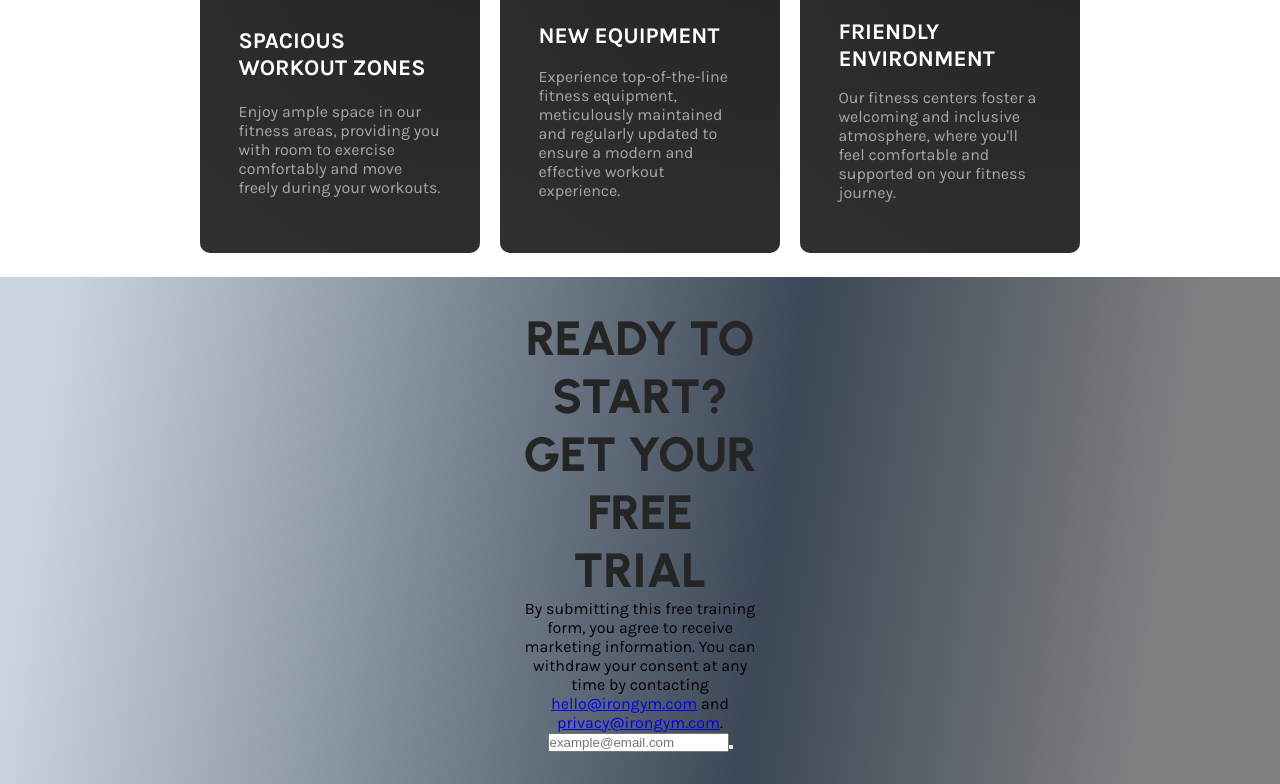
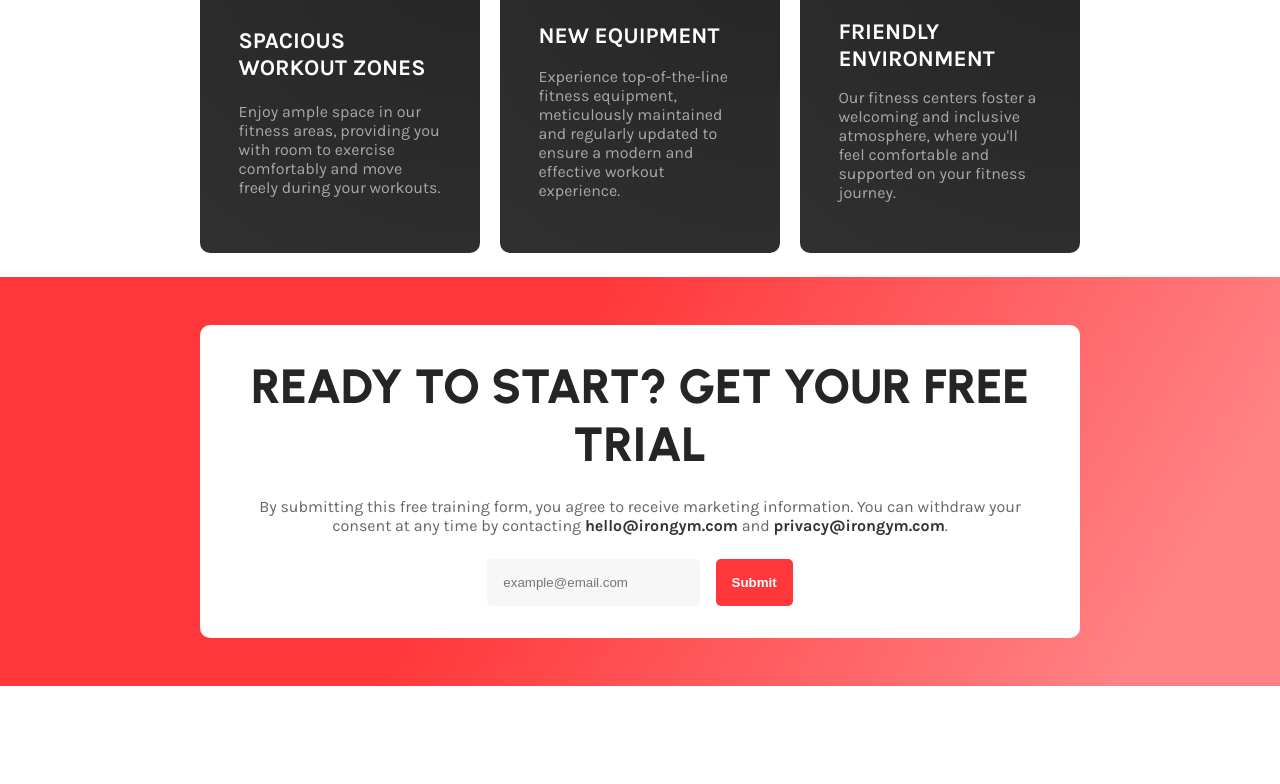
Before and after one commit to aldask/gym, a React (Create React App) app: page / in a window 1280 px wide. Shown: the part 1374-2158 px from the top of the page. After the commit the page ends 2060 px from the top, so only its background shows below. Built offline with nearby package versions, Linux system fonts and the light colour scheme.

Commit message:
Styling done

```diff
--- a/src/Components/Subscription/Styles/_subscribtion.scss
+++ /dev/null
@@ -1,18 +0,0 @@
-.subscribtion {
-  background: linear-gradient(98deg, #cad4e0 5%, #3c4857 60%, #23242493 90%);
-}
-.subscribtion__box {
-  display: flex;
-  flex-direction: column;
-  justify-content: center;
-  align-items: center;
-  text-align: center;
-  padding: 2rem 20rem;
-
-  &--title {
-    margin-bottom: 1.5rem;
-  }
-  &--text {
-    margin-bottom: 1.5rem;
-  }
-}
--- /dev/null
+++ b/src/Components/Subscription/Styles/_subscription.scss
@@ -0,0 +1,58 @@
+.subscription {
+  background: linear-gradient(120deg, #ff373a 40%, #ff8385 90%);
+  padding: 3rem 0;
+
+  .subscription__box {
+    background-color: #ffffff;
+    border-radius: 10px;
+    display: flex;
+    flex-direction: column;
+    align-items: center;
+    text-align: center;
+    padding: 2rem;
+
+    &--title {
+      margin-bottom: 1.5rem;
+      color: #333333;
+    }
+
+    &--text {
+      margin-bottom: 1.5rem;
+      color: #666666;
+
+      a {
+        font-weight: bold;
+        text-decoration: none;
+        color: #333333;
+
+        &:hover {
+          text-decoration: underline;
+        }
+      }
+    }
+
+    &--inputs {
+      display: flex;
+      align-items: center;
+
+      &--input {
+        margin-right: 1rem;
+        padding: 1rem 1.2rem 1rem 1rem;
+        border: none;
+        border-radius: 5px;
+        color: #333333;
+        background-color: #f7f7f7;
+      }
+
+      &--submit {
+        padding: 1rem;
+        background-color: #ff373a;
+        color: white;
+        font-weight: 600;
+        border: none;
+        border-radius: 5px;
+        cursor: pointer;
+      }
+    }
+  }
+}
--- a/src/Components/Subscription/Subscription.tsx
+++ b/src/Components/Subscription/Subscription.tsx
@@ -1,30 +1,33 @@
 function Subscription() {
   return (
-    <section className="subscribtion">
+    <section className="subscription">
       <div className="container">
-        <div className="subscribtion__box">
-          <div className="subscibtion__box--title">
+        <div className="subscription__box">
+          <div className="subscription__box--title">
             <h1>READY TO START? GET YOUR FREE TRIAL</h1>
           </div>
-          <div className="subscibtion__box--text">
+          <div className="subscription__box--text">
             <p>
               By submitting this free training form, you agree to receive
               marketing information. You can withdraw your consent at any time
               by contacting{" "}
-              <a href="mailto: hello@irongym.com">hello@irongym.com</a> and{" "}
-              <a href="mailto: privacy@irongym.com">privacy@irongym.com</a>.
+              <a href="mailto:hello@irongym.com">hello@irongym.com</a> and{" "}
+              <a href="mailto:privacy@irongym.com">privacy@irongym.com</a>.
             </p>
           </div>
-          <div className="subscibtion__box--inputs">
+          <div className="subscription__box--inputs">
             <input
-              className="subscibtion__box--inputs--input"
+              className="subscription__box--inputs--input"
               placeholder="example@email.com"
-            ></input>
-            <button className="subscibtion__box--inputs--submit"></button>
+            />
+            <button className="subscription__box--inputs--submit">
+              Submit
+            </button>
           </div>
         </div>
       </div>
     </section>
   );
 }
+
 export default Subscription;
--- a/src/Components/WhyUs/Styles/_why-us.scss
+++ b/src/Components/WhyUs/Styles/_why-us.scss
@@ -44,11 +44,6 @@
         margin-bottom: 1rem;
         width: 60px;
         height: 60px;
-        color: green;
-
-        &svg {
-          color: aqua;
-        }
       }
       &--title {
         margin-bottom: 1rem;
--- a/src/Styles/global.scss
+++ b/src/Styles/global.scss
@@ -4,7 +4,7 @@
 //Components
 @import "../Components/Hero/Styles/hero";
 @import "../Components/WhyUs/Styles/why-us";
-@import "../Components/Subscription/Styles/subscribtion";
+@import "../Components/Subscription/Styles/subscription";
 
 //Global
 body {
```
